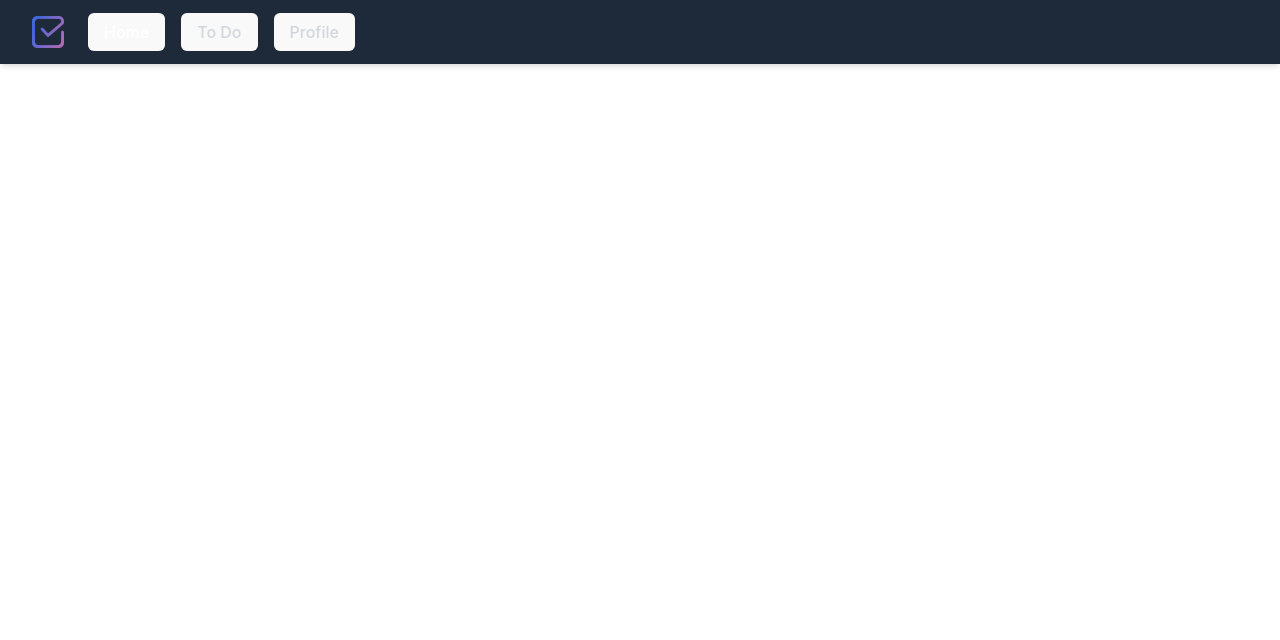
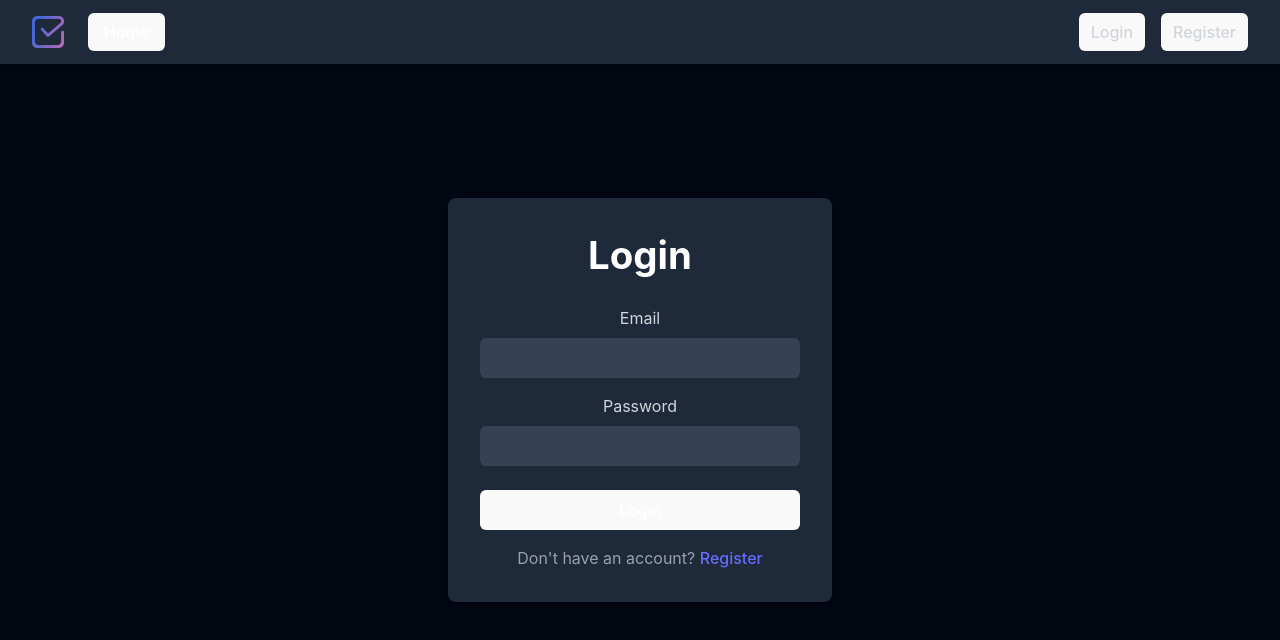
Before and after one commit to Ella-Raputri/TA-WADS-ToDoList, a React (Vite) app: page /login in a window 1280 px wide. Before the commit this address had no page. Shown: the top 640 px of the page. Built offline with nearby package versions, Linux system fonts and the light colour scheme; a web font is replaced by a local one.

Commit message:
feature: login and register with navbar adjustment

```diff
--- a/src/App.jsx
+++ b/src/App.jsx
@@ -1,23 +1,34 @@
 import { useState } from 'react'
 import { TodoWrapper } from './components/ToDoWrapper';
 import './App.css'
-import { BrowserRouter as Router, Route, Routes, useNavigate } from 'react-router-dom';
+import { BrowserRouter as Router, Route, Routes, useNavigate, Navigate } from 'react-router-dom';
 import { Homepage } from './components/Homepage';
 import { ProfilePage } from './components/ProfilePage';
 import Navbar from './components/Navbar';
+import { Login } from './components/Login';
+import { Register } from './components/Register';
 
 function App() {
   const [page, setPage] = useState("Home");
+  const [loggedIn, setLoggedIn] = useState(false);
 
   return (
     <div className="App">
 
         <Router>
-            <Navbar page={page} setPage={setPage}/>
+            <Navbar page={page} setPage={setPage} loggedIn={loggedIn} setLoggedIn={setLoggedIn} />
             <Routes>
                 <Route path='/' element={<Homepage setPage={setPage} />}></Route>
-                <Route path='/todo' element={<TodoWrapper />}></Route>
-                <Route path='/profile' element={<ProfilePage />}></Route>
+                <Route
+                    path="/todo"
+                    element={loggedIn ? <TodoWrapper /> : <Navigate to="/login" />}
+                />
+                <Route
+                    path="/profile"
+                    element={loggedIn ? <ProfilePage /> : <Navigate to="/login" />}
+                />
+                <Route path="/login" element={<Login setLoggedIn={setLoggedIn} />} />
+                <Route path="/register" element={<Register setLoggedIn={setLoggedIn} />} />
             </Routes>
         </Router>
     </div>
--- /dev/null
+++ b/src/components/Login.jsx
@@ -0,0 +1,63 @@
+import React, { useState } from 'react';
+import { useNavigate } from 'react-router-dom';
+
+export const Login = ({ setLoggedIn }) => {
+    const [email, setEmail] = useState('');
+    const [password, setPassword] = useState('');
+    const [error, setError] = useState('');
+    const navigate = useNavigate();
+
+    const handleLogin = (e) => {
+        e.preventDefault();
+        // Simulate login (replace with actual authentication logic)
+        if (email === 'user@example.com' && password === 'password') {
+            setLoggedIn(true);
+            navigate('/todo'); // Redirect to ToDo page after login
+        } else {
+            setError('Invalid email or password');
+        }
+    };
+
+    return (
+        <div className="min-h-screen flex items-center justify-center bg-gray-950">
+            <div className="bg-gray-800 p-8 rounded-lg shadow-md w-96">
+                <h2 className="text-2xl font-bold mb-6 text-white">Login</h2>
+                {error && <p className="text-red-500 mb-4">{error}</p>}
+                <form onSubmit={handleLogin}>
+                    <div className="mb-4">
+                        <label className="block text-gray-300 mb-2">Email</label>
+                        <input
+                            type="email"
+                            value={email}
+                            onChange={(e) => setEmail(e.target.value)}
+                            className="w-full px-3 py-2 bg-gray-700 text-white rounded-md"
+                            required
+                        />
+                    </div>
+                    <div className="mb-6">
+                        <label className="block text-gray-300 mb-2">Password</label>
+                        <input
+                            type="password"
+                            value={password}
+                            onChange={(e) => setPassword(e.target.value)}
+                            className="w-full px-3 py-2 bg-gray-700 text-white rounded-md"
+                            required
+                        />
+                    </div>
+                    <button
+                        type="submit"
+                        className="w-full bg-blue-600 text-white py-2 rounded-md hover:bg-blue-700 transition duration-200"
+                    >
+                        Login
+                    </button>
+                </form>
+                <p className="mt-4 text-gray-400">
+                    Don't have an account?{' '}
+                    <a href="/register" className="text-blue-500 hover:underline">
+                        Register
+                    </a>
+                </p>
+            </div>
+        </div>
+    );
+};
--- a/src/components/Navbar.jsx
+++ b/src/components/Navbar.jsx
@@ -1,24 +1,28 @@
-import React, { useState } from 'react';
-import { useNavigate } from 'react-router-dom';
-import { Disclosure, DisclosureButton, DisclosurePanel } from '@headlessui/react';
-import { Bars3Icon, XMarkIcon, BellIcon } from '@heroicons/react/24/outline';
+import { Disclosure, DisclosureButton, DisclosurePanel } from "@headlessui/react";
+import { useNavigate } from "react-router-dom";
+import { Bars3Icon, XMarkIcon } from "@heroicons/react/24/outline"; // Import icons
 
 const navigation = [
-  { name: 'Home', href: '/'},
+  { name: 'Home', href: '/' },
   { name: 'To Do', href: '/todo' },
-  { name: 'Profile', href: '/profile'},
+  { name: 'Profile', href: '/profile' },
 ];
 
 function classNames(...classes) {
   return classes.filter(Boolean).join(' ');
 }
 
-export default function Navbar({page, setPage}) {
+export default function Navbar({ page, setPage, loggedIn, setLoggedIn }) {
   const navigate = useNavigate();
 
   const handleNavigation = (name, href) => {
     navigate(href);
     setPage(name);
+  };
+
+  const handleLogout = () => {
+    setLoggedIn(false);
+    navigate('/');
   };
 
   return (
@@ -28,13 +32,13 @@ export default function Navbar({page, setPage}) {
           <div className="max-w-7xl mx-auto px-4 sm:px-6 lg:px-8">
             <div className="flex justify-between h-16">
               <div className="flex items-center">
-                <img
-                  className="h-8 w-auto"
-                  src="src/assets/todo-icon.png"
-                  alt="Logo"
-                />
+                <img className="h-8 w-auto" src="src/assets/todo-icon.png" alt="Logo" />
                 <div className="hidden sm:ml-6 sm:flex space-x-4">
-                {navigation.map((item) => (
+                  {navigation.map((item) => {
+                    if ((item.name === 'To Do' || item.name === 'Profile') && !loggedIn) {
+                      return null;
+                    }
+                    return (
                       <button
                         key={item.name}
                         onClick={() => handleNavigation(item.name, item.href)}
@@ -44,11 +48,12 @@ export default function Navbar({page, setPage}) {
                       >
                         {item.name}
                       </button>
-                  ))}
+                    );
+                  })}
                 </div>
               </div>
 
-              <div className="flex sm:hidden">
+              <div className="flex sm:hidden flex-1 ml-5">
                 <DisclosureButton className="inline-flex items-center justify-center rounded-md p-2 text-gray-400 hover:bg-gray-700 hover:text-white">
                   {open ? (
                     <XMarkIcon className="h-6 w-6" />
@@ -57,12 +62,42 @@ export default function Navbar({page, setPage}) {
                   )}
                 </DisclosureButton>
               </div>
+
+              <div className="flex items-center space-x-4">
+                {loggedIn ? (
+                  <button
+                    onClick={handleLogout}
+                    className="text-gray-300 hover:bg-gray-700 hover:text-white px-3 py-2 rounded-md text-sm font-medium"
+                  >
+                    Logout
+                  </button>
+                ) : (
+                  <>
+                    <button
+                      onClick={() => handleNavigation('Login', '/login')}
+                      className="text-gray-300 hover:bg-gray-700 hover:text-white px-3 py-2 rounded-md text-sm font-medium"
+                    >
+                      Login
+                    </button>
+                    <button
+                      onClick={() => handleNavigation('Register', '/register')}
+                      className="text-gray-300 hover:bg-gray-700 hover:text-white px-3 py-2 rounded-md text-sm font-medium"
+                    >
+                      Register
+                    </button>
+                  </>
+                )}
+              </div>
             </div>
           </div>
 
           <DisclosurePanel className="sm:hidden">
             <div className="px-2 pt-2 pb-3 space-y-1">
-              {navigation.map((item) => (
+              {navigation.map((item) => {
+                if ((item.name === 'To Do' || item.name === 'Profile') && !loggedIn) {
+                  return null;
+                }
+                return (
                   <DisclosureButton
                     key={item.name}
                     as="button"
@@ -74,7 +109,8 @@ export default function Navbar({page, setPage}) {
                   >
                     {item.name}
                   </DisclosureButton>
-              ))}
+                );
+              })}
             </div>
           </DisclosurePanel>
         </>
--- a/src/components/ProfilePage.jsx
+++ b/src/components/ProfilePage.jsx
@@ -1,6 +1,7 @@
 import React, { useRef, useState } from 'react';
 import { toast, ToastContainer } from 'react-toastify';
 import 'react-toastify/dist/ReactToastify.css';
+import db from '../firebase.js';
 import { FontAwesomeIcon } from '@fortawesome/react-fontawesome';
 import { faPenToSquare, faTrash } from '@fortawesome/free-solid-svg-icons';
 
@@ -47,6 +48,11 @@ export const ProfilePage = () => {
                         />
                         <input type="file" ref={fileRef} accept="image/*"
                             className='hidden' onChange={handlePropic}
+                        />
+
+                        <FontAwesomeIcon
+                            icon={faTrash}
+                            className="absolute bottom-0 -right-5 text-indigo-400 hover:text-indigo-600"
                         />
                     </>
                 )}
--- /dev/null
+++ b/src/components/Register.jsx
@@ -0,0 +1,63 @@
+import React, { useState } from 'react';
+import { useNavigate } from 'react-router-dom';
+
+export const Register = ({ setLoggedIn }) => {
+    const [email, setEmail] = useState('');
+    const [password, setPassword] = useState('');
+    const [error, setError] = useState('');
+    const navigate = useNavigate();
+
+    const handleRegister = (e) => {
+        e.preventDefault();
+        // Simulate registration (replace with actual registration logic)
+        if (email && password) {
+            setLoggedIn(true);
+            navigate('/todo'); // Redirect to ToDo page after registration
+        } else {
+            setError('Please fill in all fields');
+        }
+    };
+
+    return (
+        <div className="min-h-screen flex items-center justify-center bg-gray-950">
+            <div className="bg-gray-800 p-8 rounded-lg shadow-md w-96">
+                <h2 className="text-2xl font-bold mb-6 text-white">Register</h2>
+                {error && <p className="text-red-500 mb-4">{error}</p>}
+                <form onSubmit={handleRegister}>
+                    <div className="mb-4">
+                        <label className="block text-gray-300 mb-2">Email</label>
+                        <input
+                            type="email"
+                            value={email}
+                            onChange={(e) => setEmail(e.target.value)}
+                            className="w-full px-3 py-2 bg-gray-700 text-white rounded-md"
+                            required
+                        />
+                    </div>
+                    <div className="mb-6">
+                        <label className="block text-gray-300 mb-2">Password</label>
+                        <input
+                            type="password"
+                            value={password}
+                            onChange={(e) => setPassword(e.target.value)}
+                            className="w-full px-3 py-2 bg-gray-700 text-white rounded-md"
+                            required
+                        />
+                    </div>
+                    <button
+                        type="submit"
+                        className="w-full bg-blue-600 text-white py-2 rounded-md hover:bg-blue-700 transition duration-200"
+                    >
+                        Register
+                    </button>
+                </form>
+                <p className="mt-4 text-gray-400">
+                    Already have an account?{' '}
+                    <a href="/login" className="text-blue-500 hover:underline">
+                        Login
+                    </a>
+                </p>
+            </div>
+        </div>
+    );
+};
```
Lines whose indentation alone changed are shown as unchanged.
